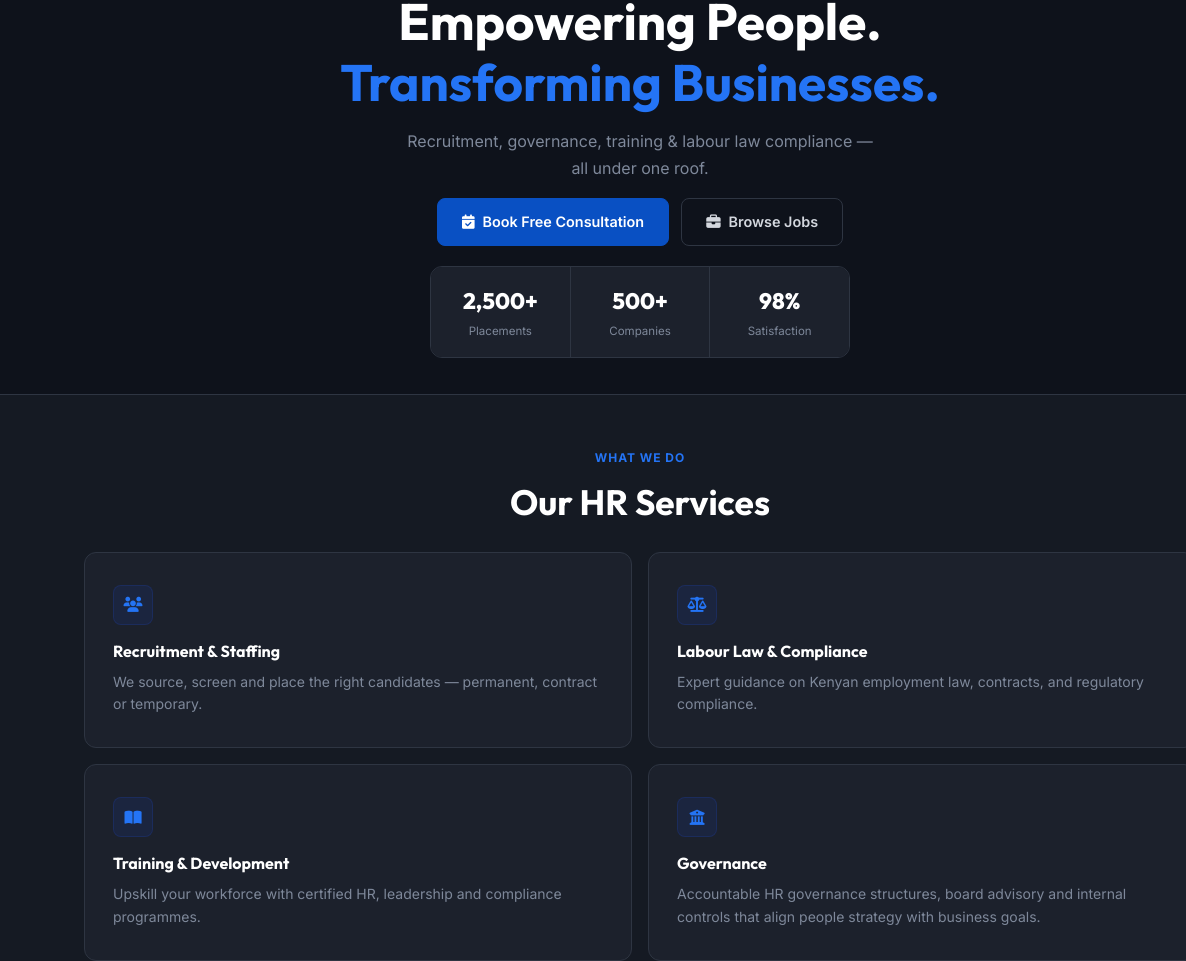
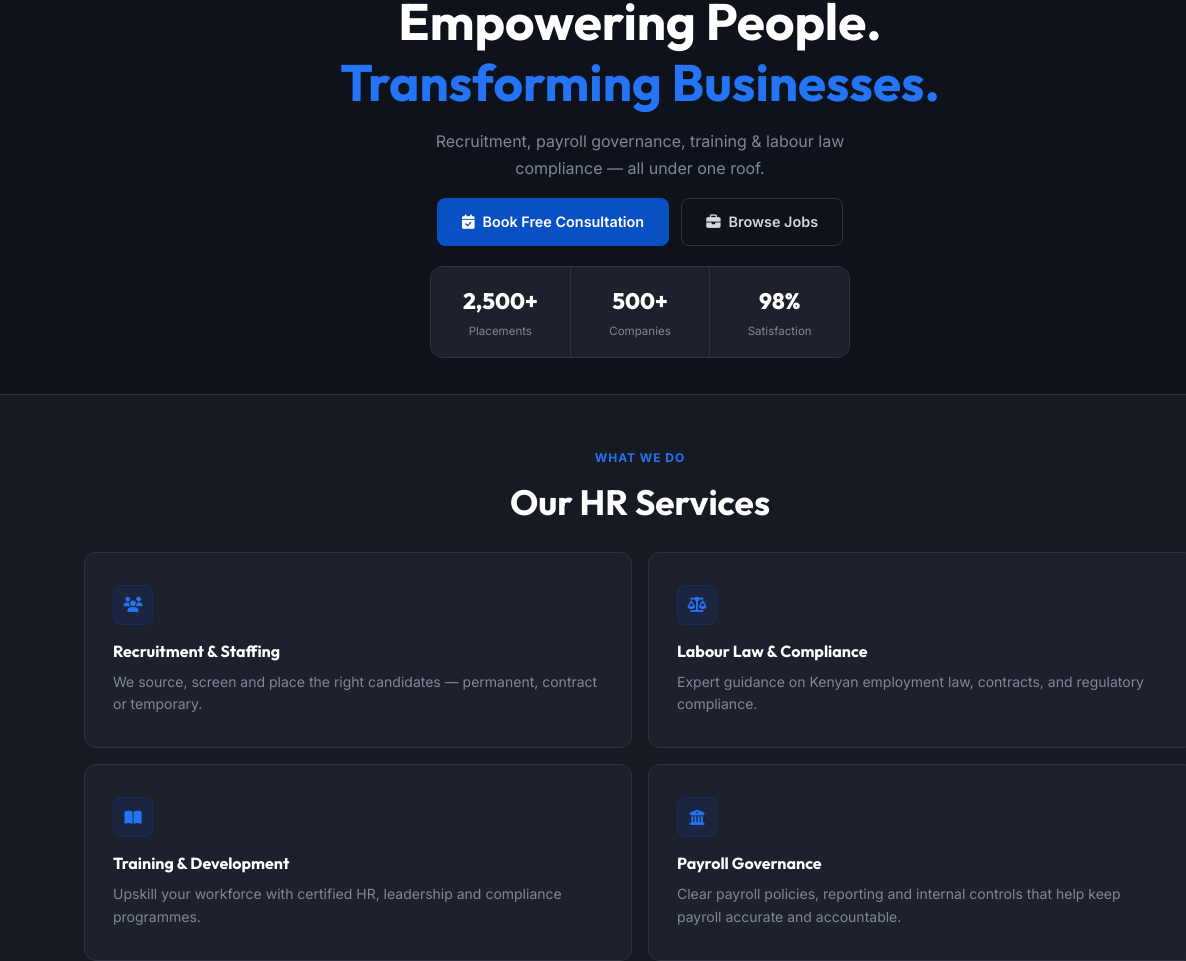
Before and after one commit to Eunice4580/Talent-Bridge---frontend, a plain HTML site: page index.html in a window 1280 px wide. Shown: the part 140-1101 px from the top of the page, 0-1186 px from the left. Drawn offline with Linux system fonts and the light colour scheme.

Commit message:
Rename Governance service to Payroll Governance across the site (6b0429e08ba3be2600bd4fed)

```diff
--- a/index.html
+++ b/index.html
@@ -3,7 +3,7 @@
 <head>
     <meta charset="UTF-8" />
     <meta name="viewport" content="width=device-width, initial-scale=1.0" />
-    <meta name="description" content="Talent Bridge HR Solutions – Recruitment, governance, training and labour law compliance across Kenya." />
+    <meta name="description" content="Talent Bridge HR Solutions – Recruitment, payroll governance, training and labour law compliance across Kenya." />
     <title>Talent Bridge HR Solutions – Your People, Our Priority</title>
     <link rel="preconnect" href="https://fonts.googleapis.com">
     <link href="https://fonts.googleapis.com/css2?family=Inter:wght@400;500;600;700&family=Outfit:wght@600;700;800&display=swap" rel="stylesheet">
@@ -28,7 +28,7 @@
                 <a href="services.html">Our Services <span class="arrow">&#9662;</span></a>
                 <ul class="dropdown">
                     <li><a href="services.html#recruitment">Recruitment</a></li>
-                    <li><a href="services.html#governance">Governance</a></li>
+                    <li><a href="services.html#governance">Payroll Governance</a></li>
                     <li><a href="services.html#compliance">Compliance</a></li>
                     <li><a href="services.html#consulting">HR Consulting</a></li>
                 </ul>
@@ -51,7 +51,7 @@
             <i class="fa-solid fa-award"></i> Kenya's Trusted HR Partner
         </div>
         <h1>Empowering People.<br><span>Transforming Businesses.</span></h1>
-        <p class="hero-sub">Recruitment, governance, training &amp; labour law compliance — all under one roof.</p>
+        <p class="hero-sub">Recruitment, payroll governance, training &amp; labour law compliance — all under one roof.</p>
         <div class="hero-actions">
             <a href="consultation.html" class="btn btn-primary" id="hero-consult-btn">
                 <i class="fa-solid fa-calendar-check"></i> Book Free Consultation
@@ -93,8 +93,8 @@
             </a>
             <a href="services.html#governance" class="service-card" id="service-governance">
                 <div class="service-icon"><i class="fa-solid fa-building-columns"></i></div>
-                <h3>Governance</h3>
-                <p>Accountable HR governance structures, board advisory and internal controls that align people strategy with business goals.</p>
+                <h3>Payroll Governance</h3>
+                <p>Clear payroll policies, reporting and internal controls that help keep payroll accurate and accountable.</p>
             </a>
         </div>
         <div class="section-cta">
@@ -171,7 +171,7 @@
                         <li><a href="training.html">Training &amp; Development</a></li>
                         <li><a href="labour-law.html">Labour Law &amp; Compliance</a></li>
                         <li><a href="employers.html">For Employers</a></li>
-                        <li><a href="services.html#governance">Governance</a></li>
+                        <li><a href="services.html#governance">Payroll Governance</a></li>
                     </ul>
                 </div>
                 <div class="footer-col">
```
Also changed, not shown: about.html (+2 -2 lines), blog.html (+2 -2 lines), consultation.html (+3 -3 lines), contacts.html (+2 -2 lines), employers.html (+2 -2 lines), jobs.html (+2 -2 lines), labour-law.html (+2 -2 lines), services.html (+6 -6 lines), training.html (+2 -2 lines).
